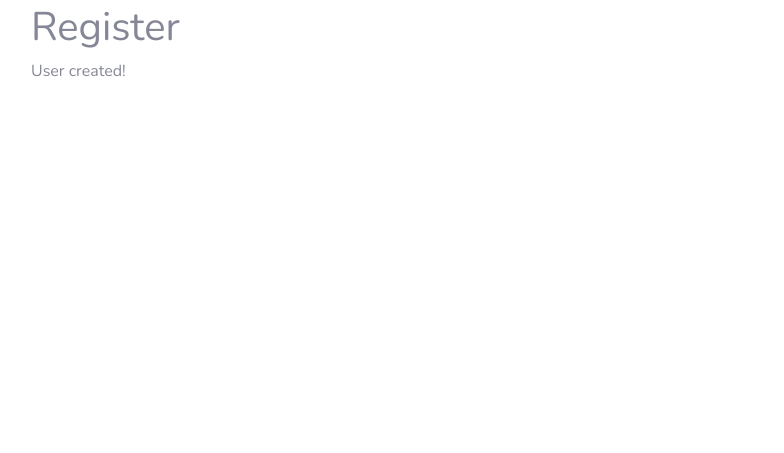
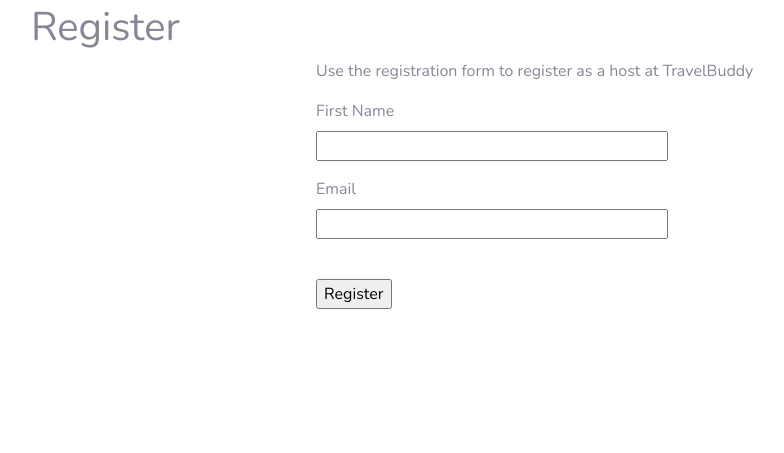
Before and after one commit to redlik/travelportal-m3, a Flask app: page /register in a window 1280 px wide. Shown: the part 347-800 px from the top of the page, without its empty margins (54-838 px from the left). Run offline with Flask 2, Linux system fonts and the light colour scheme; some libraries are stand-ins or nearby versions.

Commit message:
Regsiter form inserts users into database

```diff
--- /dev/null
+++ b/application/forms.py
@@ -0,0 +1,13 @@
+from flask_wtf import FlaskForm
+from wtforms import StringField, SubmitField
+from wtforms.validators import DataRequired, Length, Email
+from wtforms.fields.html5 import EmailField
+
+class LoginForm(FlaskForm):
+    email = EmailField("Email", validators=[DataRequired(), Email()])
+    submit = SubmitField("Login")
+
+class RegistrationForm(FlaskForm):
+    first_name = StringField("First Name", validators=[DataRequired(), Length(min=2, max=15, message="You can use maximum 15 characters")])
+    email = StringField("Email", validators=[DataRequired(), Email()])
+    submit = SubmitField("Register")
--- a/application/routes.py
+++ b/application/routes.py
@@ -1,6 +1,7 @@
 from application import app, database
-from flask import render_template, url_for
+from flask import render_template, url_for, request
 from slugify import slugify
+from application.forms import LoginForm, RegistrationForm
 
 @app.route("/")
 def index():
@@ -8,20 +9,23 @@ def index():
     # user_collection.insert({'name': 'John'})
     return render_template("index.html", page_title="Welcome to Travelbuddy portal", home_page=True)
 
-@app.route("/tour")
-def tour_name():
-    tour = "Paris 7 days"
-    tour_name = slugify(tour)
-    return render_template("tour.html", tour_name = tour_name)
-
 @app.route('/tours')
 def tours():
-    return render_template('tours.html', tours_page=True)
+    return render_template('tours.html', page_title="Browse through the large selection of our tours", tours_page=True)
 
-@app.route('/register')
+@app.route('/register', methods=['GET', 'POST'])
 def register():
-    return render_template('register.html', register_page=True)
+    users = database.db.users
+    form=RegistrationForm()
+    if request.method == "POST":
+        if form.validate():
+            email = form.email.data
+            first_name = form.first_name.data
+            user = {"first_name": first_name, "email": email}
+            users.insert(user)
+    return render_template('register.html', page_title="Register to become one of our hosts", form=form, register_page=True)
 
-@app.route('/login')
+@app.route('/login', methods=['GET', 'POST'])
 def login():
-    return render_template('login.html', login_page=True)
+    form = LoginForm()
+    return render_template('login.html', page_title="Login to add, edit or remove your tours", form=form, login_page=True)
--- a/application/templates/register.html
+++ b/application/templates/register.html
@@ -2,5 +2,21 @@
 
 {% block content %}
 <h1>Register</h1>
-<p>User created!</p>
+
+<div class="row">
+    <div class="col-md-6 offset-md-3">
+        <p>Use the registration form to register as a host at TravelBuddy</p>
+        <form name="register" action="" method="POST">
+            {{ form.hidden_tag() }}
+            <p>
+                {{ form.first_name.label }}<br> {{ form.first_name(size=35) }}
+            </p>
+            <p>
+                {{ form.email.label }}<br> {{ form.email(size=35) }}
+            </p>
+            <br class="clear">
+            <input class="btn-submit" type="submit" name="submit" value="Register">
+        </form>
+    </div>
+</div>
 {% endblock %}
```
